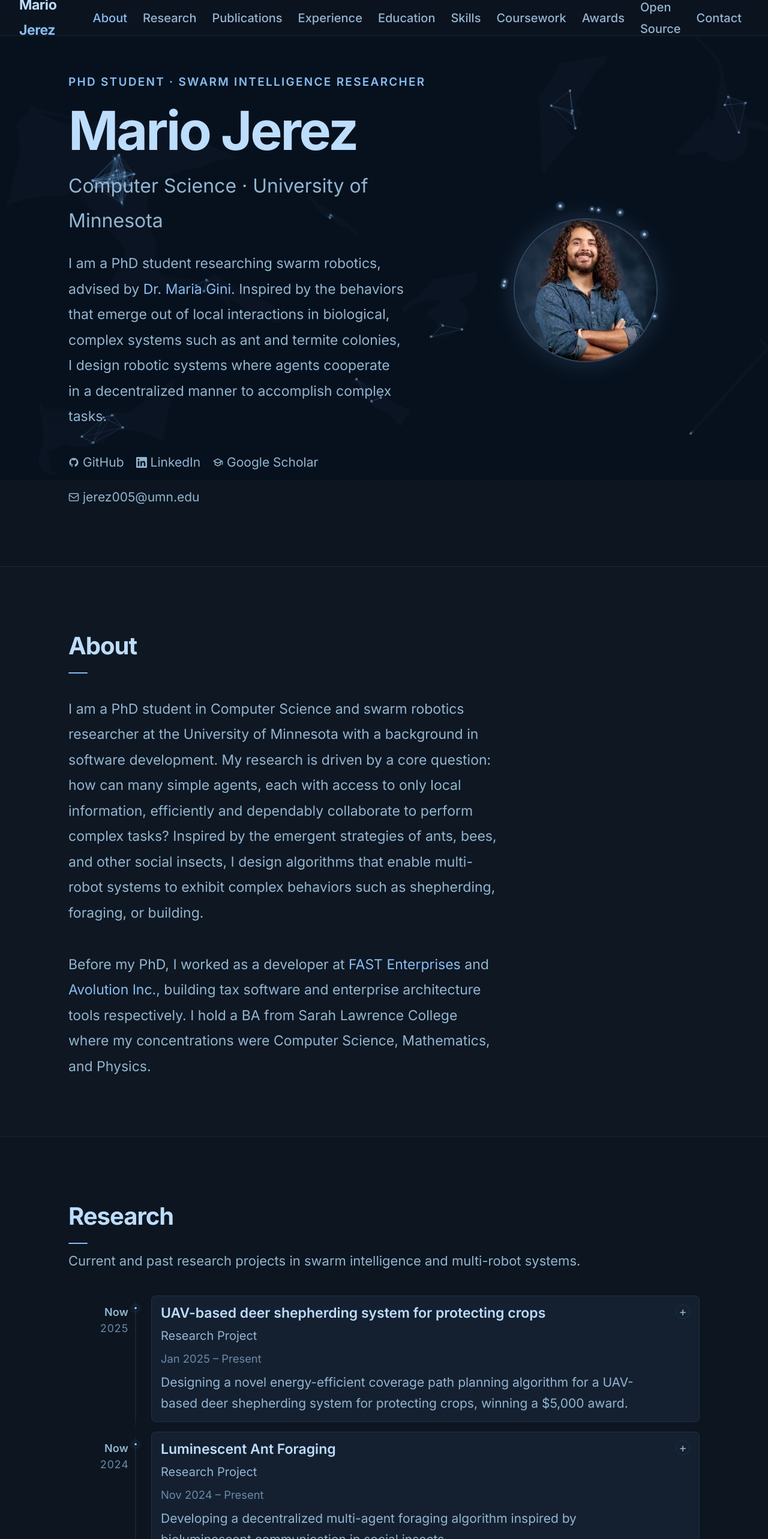
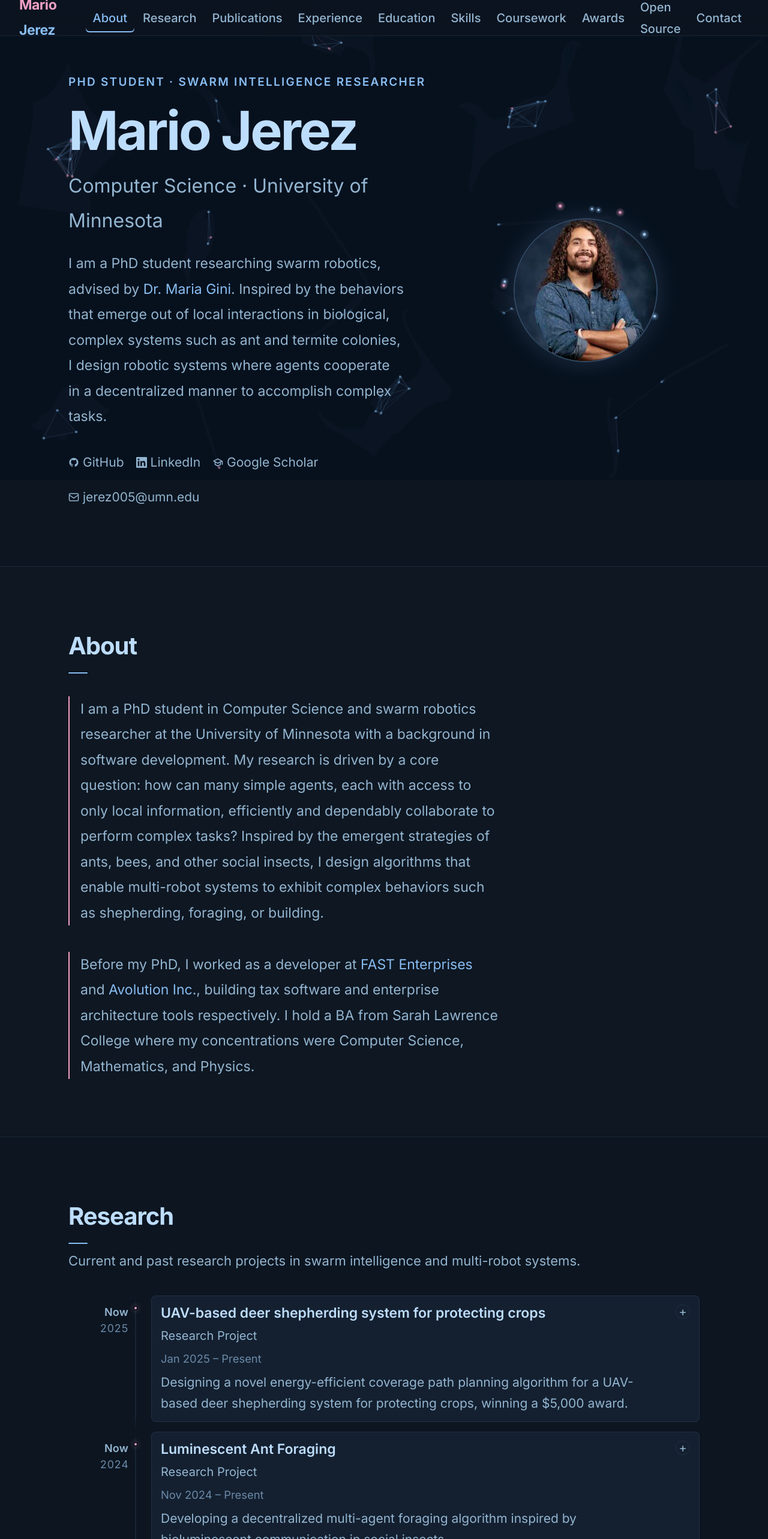
Before and after one commit to mariojerez/mariojerez.github.io, a React (Vite) app: page / in a window 1280 px wide. Shown: the top 2566 px of the page at 60% size. Built offline with nearby package versions, Linux system fonts and the light colour scheme.

Commit message:
Added some pink to the color palette

```diff
--- a/src/components/SwarmBackground.jsx
+++ b/src/components/SwarmBackground.jsx
@@ -29,6 +29,7 @@ export default function SwarmBackground() {
         y: Math.random() * canvas.height,
         vx: (Math.random() - 0.5) * SPEED * 2,
         vy: (Math.random() - 0.5) * SPEED * 2,
+        pink: Math.random() < 0.25,
       }));
     }
 
@@ -93,8 +94,11 @@ export default function SwarmBackground() {
           const d  = Math.sqrt(dx * dx + dy * dy);
           if (d < DIST) {
             const alpha = (1 - d / DIST) * 0.13;
+            const bothPink = list[i].pink && list[j].pink;
             ctx.beginPath();
-            ctx.strokeStyle = `rgba(136,189,242,${alpha})`;
+            ctx.strokeStyle = bothPink
+              ? `rgba(240,160,196,${alpha})`
+              : `rgba(136,189,242,${alpha})`;
             ctx.lineWidth = 0.6;
             ctx.moveTo(list[i].x, list[i].y);
             ctx.lineTo(list[j].x, list[j].y);
@@ -107,7 +111,7 @@ export default function SwarmBackground() {
       for (const a of list) {
         ctx.beginPath();
         ctx.arc(a.x, a.y, 2, 0, Math.PI * 2);
-        ctx.fillStyle = 'rgba(136,189,242,0.22)';
+        ctx.fillStyle = a.pink ? 'rgba(240,160,196,0.22)' : 'rgba(136,189,242,0.22)';
         ctx.fill();
       }
 
--- a/src/components/layout/Navbar.jsx
+++ b/src/components/layout/Navbar.jsx
@@ -36,7 +36,7 @@ export default function Navbar() {
   return (
     <nav className="navbar">
       <a href="#hero" className="navbar-logo">
-        Mario <span>Jerez</span>
+        <span style={{ color: 'var(--pink)' }}>Mario</span> <span>Jerez</span>
       </a>
       <div className="navbar-links">
         {NAV_LINKS.map(({ label, href }) => (
--- a/src/components/sections/PublicationsSection.jsx
+++ b/src/components/sections/PublicationsSection.jsx
@@ -7,7 +7,7 @@ function highlightAuthor(authors, name = 'M. Jerez') {
     const isMe = trimmed === name;
     return (
       <span key={i}>
-        {isMe ? <strong>{trimmed}</strong> : trimmed}
+        {isMe ? <strong style={{ color: 'var(--pink)', fontWeight: 700 }}>{trimmed}</strong> : trimmed}
         {i < arr.length - 1 ? ', ' : ''}
       </span>
     );
--- a/src/components/ui/AvatarOrbit.jsx
+++ b/src/components/ui/AvatarOrbit.jsx
@@ -1,14 +1,14 @@
 import { useEffect, useRef } from 'react';
 
 const ORBITERS = [
-  { radius: 133, speed: 0.0008, phase: 0,    size: 2.5 },
-  { radius: 141, speed: 0.0012, phase: 1.2,  size: 2.0 },
-  { radius: 128, speed: 0.0006, phase: 2.5,  size: 2.2 },
-  { radius: 138, speed: 0.0015, phase: 0.8,  size: 1.8 },
-  { radius: 145, speed: 0.0010, phase: 3.8,  size: 2.5 },
-  { radius: 130, speed: 0.0007, phase: 4.7,  size: 2.0 },
-  { radius: 142, speed: 0.0013, phase: 2.1,  size: 1.8 },
-  { radius: 136, speed: 0.0009, phase: 5.2,  size: 2.3 },
+  { radius: 133, speed: 0.0008, phase: 0,    size: 2.5, pink: false },
+  { radius: 141, speed: 0.0012, phase: 1.2,  size: 2.0, pink: true  },
+  { radius: 128, speed: 0.0006, phase: 2.5,  size: 2.2, pink: false },
+  { radius: 138, speed: 0.0015, phase: 0.8,  size: 1.8, pink: false },
+  { radius: 145, speed: 0.0010, phase: 3.8,  size: 2.5, pink: true  },
+  { radius: 130, speed: 0.0007, phase: 4.7,  size: 2.0, pink: false },
+  { radius: 142, speed: 0.0013, phase: 2.1,  size: 1.8, pink: false },
+  { radius: 136, speed: 0.0009, phase: 5.2,  size: 2.3, pink: true  },
 ];
 
 export default function AvatarOrbit() {
@@ -40,8 +40,8 @@ export default function AvatarOrbit() {
 
         // Glow
         const grd = ctx.createRadialGradient(x, y, 0, x, y, orb.size * 3.5);
-        grd.addColorStop(0, 'rgba(136,189,242,0.55)');
-        grd.addColorStop(1, 'rgba(136,189,242,0)');
+        grd.addColorStop(0, orb.pink ? 'rgba(240,160,196,0.55)' : 'rgba(136,189,242,0.55)');
+        grd.addColorStop(1, orb.pink ? 'rgba(240,160,196,0)' : 'rgba(136,189,242,0)');
         ctx.beginPath();
         ctx.arc(x, y, orb.size * 3.5, 0, Math.PI * 2);
         ctx.fillStyle = grd;
@@ -50,7 +50,7 @@ export default function AvatarOrbit() {
         // Dot
         ctx.beginPath();
         ctx.arc(x, y, orb.size, 0, Math.PI * 2);
-        ctx.fillStyle = 'rgba(189,221,252,0.8)';
+        ctx.fillStyle = orb.pink ? 'rgba(240,160,196,0.9)' : 'rgba(189,221,252,0.8)';
         ctx.fill();
       }
 
--- a/src/index.css
+++ b/src/index.css
@@ -13,6 +13,9 @@
   --accent:       #88BDF2;
   --accent-bg:    rgba(136, 189, 242, 0.09);
   --accent-glow:  rgba(136, 189, 242, 0.35);
+  --pink:         #f0a0c4;
+  --pink-bg:      rgba(240, 160, 196, 0.09);
+  --pink-glow:    rgba(240, 160, 196, 0.35);
   --font:         'Inter', system-ui, -apple-system, sans-serif;
   --nav-h:        60px;
   --radius:       8px;
@@ -184,7 +187,7 @@ section + section {
   background: rgba(255,255,255,0.05);
   text-decoration: none;
 }
-.navbar-links a.active { color: var(--accent); }
+.navbar-links a.active { color: var(--accent); box-shadow: inset 0 -2px 0 0 var(--accent); }
 
 /* ============================================
    Hero
@@ -311,6 +314,8 @@ section + section {
   color: var(--text-muted);
   line-height: 1.85;
   max-width: 720px;
+  border-left: 2px solid var(--pink);
+  padding-left: 18px;
 }
 .about-bio a { color: var(--accent); }
 
@@ -373,16 +378,16 @@ section + section {
   width: 8px;
   height: 8px;
   border-radius: 50%;
-  background: var(--accent);
+  background: var(--pink);
   border: 2px solid var(--bg);
-  box-shadow: 0 0 8px var(--accent-glow);
+  box-shadow: 0 0 8px var(--pink-glow);
   position: relative;
   z-index: 2;
   flex-shrink: 0;
   transition: box-shadow 0.2s;
 }
 .timeline-entry:hover .tl-dot {
-  box-shadow: 0 0 14px rgba(136, 189, 242, 0.65);
+  box-shadow: 0 0 14px rgba(240, 160, 196, 0.65);
 }
 
 .tl-content { padding-left: 14px; }
@@ -396,7 +401,7 @@ section + section {
   transition: border-color 0.18s, background 0.18s;
 }
 .tl-card:hover { border-color: rgba(136,189,242,0.2); background: var(--bg-3); }
-.tl-card.open { border-color: var(--border-hi); }
+.tl-card.open { border-color: var(--border-hi); border-left-color: var(--pink); }
 
 .tl-card-header {
   display: flex;
@@ -494,14 +499,14 @@ section + section {
   margin-top: 10px;
   font-size: 1rem;
   font-weight: 500;
-  color: var(--accent);
-  border: 1px solid rgba(136, 189, 242, 0.28);
+  color: var(--pink);
+  border: 1px solid rgba(240, 160, 196, 0.28);
   padding: 4px 12px;
   border-radius: 20px;
   transition: all 0.15s;
   text-decoration: none;
 }
-.tl-link:hover { background: var(--accent-bg); text-decoration: none; }
+.tl-link:hover { background: var(--pink-bg); text-decoration: none; }
 
 /* ============================================
    Tag
@@ -642,9 +647,9 @@ section + section {
 .award-year {
   font-size: 0.92rem;
   font-weight: 700;
-  color: var(--accent);
-  background: var(--accent-bg);
-  border: 1px solid rgba(136,189,242,0.15);
+  color: var(--pink);
+  background: var(--pink-bg);
+  border: 1px solid rgba(240,160,196,0.2);
   padding: 3px 10px;
   border-radius: 20px;
   flex-shrink: 0;
```
